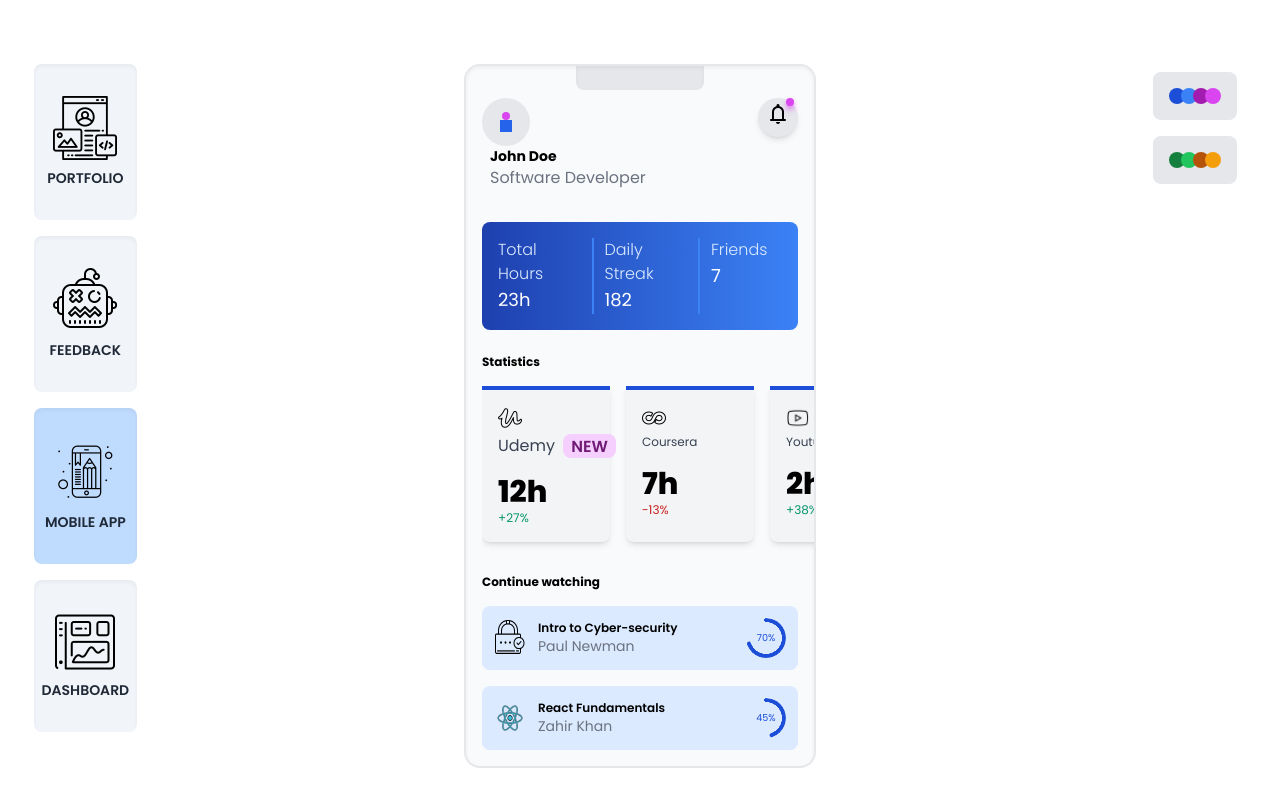
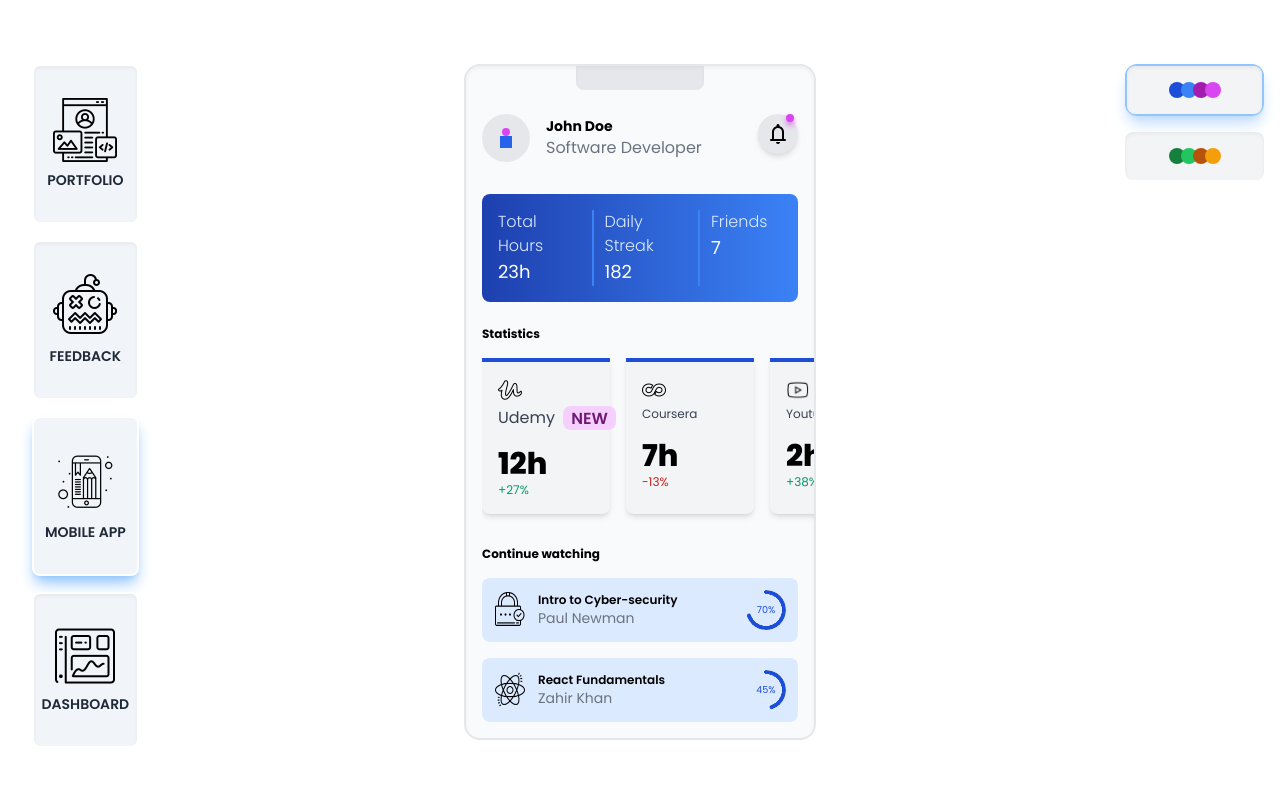
Before and after one commit to puneet-sarhali/palette, an Angular app: page / in a window 1280 px wide. Both pictures are taken after a click on the button "MOBILE APP". Shown: the top 806 px of the page. Built offline with nearby package versions, Linux system fonts and the light colour scheme.

Commit message:
add shadows and borders to scrolls

```diff
--- a/src/app/app.component.html
+++ b/src/app/app.component.html
@@ -29,11 +29,10 @@
 
   <div class="col-span-1 justify-self-center">
     <div class="flex relative" *ngFor="let view of views">
-      <button [ngClass]="{'!bg-my-primary-200': view.id == viewClicked.id}"
+      <button [ngClass]="{'border-2 border-my-primary-300 shadow-lg shadow-my-primary-300': view.id == viewClicked.id}"
         class="hover:after:content-['>'] after:absolute after:-right-8 after:inset-y-auto after:scale-[2] after:my-primary-700
-              flex flex-col !border-none shadow-inner btn text-sm text-gray-800 py-8 mb-4 px-2
-              bg-my-gray-100 hover:bg-my-primary-100 rounded-lg w-full h-max"
-        (click)="onViewClicked(view)">
+              flex flex-col !border-2 border-white hover:border-my-primary-300 shadow-inner btn text-sm text-gray-800 py-8 mb-4 px-2
+              bg-my-gray-100 hover:bg-white rounded-lg w-full h-max" (click)="onViewClicked(view)">
         <img class="mb-2" src="../assets/{{view.img}}" alt="">
         {{view.name}}
       </button>
@@ -45,7 +44,9 @@
     <app-dashboard *ngIf="viewClicked.id == 3"></app-dashboard>
     <app-lg-dashboard *ngIf="viewClicked.id == 4"></app-lg-dashboard>
   </div>
-  <div class="flex flex-col justify-self-center col-span-1">
-    <app-colors *ngFor="let theme of data" [theme]="theme" (onThemeChange)="onThemeChange($event)"></app-colors>
+  <div class="flex flex-col justify-self-center col-span-1 w-full gap-y-4">
+    <app-colors class="w-full"
+      [ngClass]="{'border-2 rounded-xl border-my-primary-300 shadow-lg shadow-my-primary-200': selectedPalette == theme}"
+      *ngFor="let theme of data" [theme]="theme" (onThemeChange)="onThemeChange($event)"></app-colors>
   </div>
 </div>
--- a/src/app/app.component.ts
+++ b/src/app/app.component.ts
@@ -8,7 +8,7 @@ import themeData from './themeData'
 })
 export class AppComponent {
   data = themeData;
-  variables = themeData[0];
+  selectedPalette = themeData[0];
   viewClicked = {
     id: 1,
     name: "Portfolio",
@@ -54,7 +54,7 @@ export class AppComponent {
 
   onThemeChange($event: any) {
     this.changeTheme($event);
-    this.variables = $event;
+    this.selectedPalette = $event;
   }
 
   views = [
--- a/src/app/colors/colors.component.html
+++ b/src/app/colors/colors.component.html
@@ -1,8 +1,7 @@
 <button (click)="onThemeClick()"
-  class="snap-center flex justify-center items-center focus:ring p-4 m-2 bg-gray-200 rounded-lg mb-2">
+  class="hover:bg-my-gray-200 w-full shadow-inner snap-center flex justify-center items-center p-4 bg-gray-100 rounded-lg">
   <span class="h-4 w-4 rounded-full" [style.background-color]="theme.primary[700]"></span>
   <span class="h-4 w-4 -ml-1 rounded-full" [style.background-color]="theme.primary[500]"></span>
   <span class="h-4 w-4 -ml-1 rounded-full" [style.background-color]="theme.accent[700]"></span>
   <span class="h-4 w-4 -ml-1 rounded-full" [style.background-color]="theme.accent[500]"></span>
-  <!-- <h3 class="ml-2 font-bold">{{ theme.name }}</h3> -->
 </button>
--- a/src/app/colors/colors.component.ts
+++ b/src/app/colors/colors.component.ts
@@ -1,4 +1,4 @@
-import {Component, EventEmitter, Input, OnInit, Output} from '@angular/core';
+import { Component, EventEmitter, Input, OnInit, Output } from '@angular/core';
 
 @Component({
   selector: 'app-colors',
@@ -10,13 +10,13 @@ export class ColorsComponent implements OnInit {
   @Input() theme: any;
   @Output() onThemeChange = new EventEmitter;
   constructor() {
-    console.log(this.theme);
+
   }
 
   ngOnInit(): void {
   }
 
-  onThemeClick(){
+  onThemeClick() {
     this.onThemeChange.emit(this.theme);
   }
 
--- a/src/app/dashboard/avatar/avatar.component.html
+++ b/src/app/dashboard/avatar/avatar.component.html
@@ -1,11 +1,11 @@
-<div class="flex md:flex-col">
+<div class="flex">
   <div class="w-12 h-12 bg-gray-200 rounded-full ">
     <div class="overflow-hidden inline-block flex items-center justify-center flex-col w-full h-full">
       <div class="h-2 w-2 rounded-full bg-my-accent-500"></div>
       <div class="h-3 w-3 bg-my-primary-600 "></div>
     </div>
   </div>
-  <div class="flex flex-col justify-center ml-2">
+  <div class="flex flex-col justify-center ml-4">
     <div class="font-bold text-sm">John Doe</div>
     <h3 class="text-gray-500 text-2xs">Software Developer</h3>
   </div>
--- a/src/app/dashboard/courses/courses.component.html
+++ b/src/app/dashboard/courses/courses.component.html
@@ -1,7 +1,7 @@
 <h2 class="font-bold mb-4 text-xs">Continue watching</h2>
 <div class="space-y-4">
   <div class="flex justify-center items-center bg-my-primary-100 rounded-lg p-3">
-<!--    <span class="material-symbols-rounded my-auto">vpn_key</span>-->
+    <!--    <span class="material-symbols-rounded my-auto">vpn_key</span>-->
     <div class="mr-auto flex">
       <img class="mr-3" src="assets/security.png" width="32" height="32">
       <div class="flex flex-col">
--- a/src/app/dashboard/dashboard.component.html
+++ b/src/app/dashboard/dashboard.component.html
@@ -1,7 +1,7 @@
-<div class="shadow-inner border-2 relative h-full max-w-[22rem] bg-gray-50 rounded-2xl">
+<div class="shadow-inner border-2 relative max-h-[75rem] max-w-[22rem] bg-gray-50 rounded-2xl">
   <div class="shadow-inner w-32 h-6 absolute top-0 right-1/2 bg-gray-200 translate-x-1/2 rounded-b-lg"></div>
   <div>
-    <div class="flex w-full p-4 mt-4">
+    <div class="flex w-full p-4 mt-8">
       <app-avatar></app-avatar>
       <app-notification class="ml-auto"></app-notification>
     </div>
--- a/src/app/dashboard/notification/notification.component.html
+++ b/src/app/dashboard/notification/notification.component.html
@@ -1,4 +1,4 @@
-<div class="bg-gray-200 rounded-full px-2 py-1 shadow-md relative">
+<div class="flex bg-gray-200 rounded-full px-2 py-2 shadow-md relative">
   <div class="w-2 h-2 rounded-full bg-my-accent-500 absolute top-0 right-1 shadow-my-accent-500 shadow-md"></div>
   <span class="material-symbols-rounded">notifications</span>
 </div>
--- a/src/app/dashboard/stats/stats.component.html
+++ b/src/app/dashboard/stats/stats.component.html
@@ -1,12 +1,15 @@
 <h3 class="font-bold text-xs">Statistics</h3>
-<div class="flex rounded-lg pt-4 pb-6 overflow-scroll">
+<div class="flex rounded-lg pt-4 pb-6 overflow-hidden">
   <div class="flex flex-col">
-<!--    <p class="text-xs text-gray-500">Time spent across all your learning platforms this week. </p>-->
+    <!--    <p class="text-xs text-gray-500">Time spent across all your learning platforms this week. </p>-->
   </div>
-  <div class="flex space-x-4 [&>*]:p-4 [&>*]:w-32 [&>*]:shadow-md [&>*]:shadow [&>*]:rounded-b-lg [&>*]:bg-gray-100 [&>*]:text-left [&>*]:border-t-4 [&>*]:border-my-primary-700">
+  <div
+    class="flex space-x-4 [&>*]:p-4 [&>*]:w-32 [&>*]:shadow-md [&>*]:shadow [&>*]:rounded-b-lg [&>*]:bg-gray-100 [&>*]:text-left [&>*]:border-t-4 [&>*]:border-my-primary-700">
     <div>
       <img class="mb-1" src="assets/udemy.png">
-      <h4 class="text-2xs accent-gray-600 mb-4 text-gray-700">Udemy&nbsp;<span class="ml-1 text-2xs bg-my-accent-200 font-semibold uppercase px-2 py-[0.5px] rounded-lg text-my-accent-900">new</span></h4>
+      <h4 class="text-2xs accent-gray-600 mb-4 text-gray-700">Udemy&nbsp;<span
+          class="ml-1 text-2xs bg-my-accent-200 font-semibold uppercase px-2 py-[0.5px] rounded-lg text-my-accent-900">new</span>
+      </h4>
       <span class="font-extrabold text-3xl">12h</span>
       <p class="text-my-confirm-700 text-xs">+27%</p>
     </div>
--- a/src/app/views/lg-dashboard/lg-dashboard.component.html
+++ b/src/app/views/lg-dashboard/lg-dashboard.component.html
@@ -1,4 +1,4 @@
-<div class="bg-my-gray-50 border p-8 flex text-gray-800 rounded-lg shadow-inner">
+<div class="bg-gray-50 border p-8 flex text-gray-800 rounded-lg shadow-inner">
     <div class="border-r-2 pr-8">
         <!-- <div class="mb-12 flex items-center">
             <img class="mr-2" src="../../../assets/react.png" alt="" width="40" height="40">
--- a/src/app/views/portfolio/portfolio.component.html
+++ b/src/app/views/portfolio/portfolio.component.html
@@ -1,4 +1,4 @@
-<div class="p-8 rounded-lg shadow-inner bg-my-gray-50 relative max-w-[50rem]">
+<div class="p-8 rounded-lg shadow-inner bg-gray-50 relative max-w-[50rem]">
     <!-- <div class="absolute top-0 left-1/4">
         <div class="h-[100rem] w-16 rotate-45 bg-my-accent-500 opacity-30 blur-2xl"></div>
     </div> -->
@@ -66,25 +66,29 @@
             <h2 class="text-center mb-8">My Latest Projects</h2>
             <ul class="flex gap-6 justify-center flex-wrap">
                 <li>
-                    <div class="w-36 h-36 bg-my-accent-100 mb-3 p-10 shadow-inner"><img src="../../../assets/portfolio1.png" alt="">
+                    <div class="w-36 h-36 bg-my-accent-100 mb-3 p-10 shadow-inner"><img
+                            src="../../../assets/portfolio1.png" alt="">
                     </div>
                     <p class="text-xs text-gray-600">Figma</p>
                     <h3>Portfolio</h3>
                 </li>
                 <li>
-                    <div class="w-36 h-36 bg-my-primary-100 mb-3 p-10 shadow-inner"><img src="../../../assets/snake.png" alt="">
+                    <div class="w-36 h-36 bg-my-primary-100 mb-3 p-10 shadow-inner"><img src="../../../assets/snake.png"
+                            alt="">
                     </div>
                     <p class="text-xs text-gray-600">Python</p>
                     <h3>Snake Game</h3>
                 </li>
                 <li>
-                    <div class="w-36 h-36 bg-my-accent-100 mb-3 p-10 shadow-inner"><img src="../../../assets/browser.png" alt="">
+                    <div class="w-36 h-36 bg-my-accent-100 mb-3 p-10 shadow-inner"><img
+                            src="../../../assets/browser.png" alt="">
                     </div>
                     <p class="text-xs text-gray-600">Angular</p>
                     <h3>Api generator</h3>
                 </li>
                 <li>
-                    <div class="w-36 h-36 bg-my-primary-100 mb-3 p-10 shadow-inner"><img src="../../../assets/palette.png" alt="">
+                    <div class="w-36 h-36 bg-my-primary-100 mb-3 p-10 shadow-inner"><img
+                            src="../../../assets/palette.png" alt="">
                     </div>
                     <p class="text-xs text-gray-600">Tailwind</p>
                     <h3>Palette generator</h3>
```
Also changed, not shown: src/assets/react.png.
